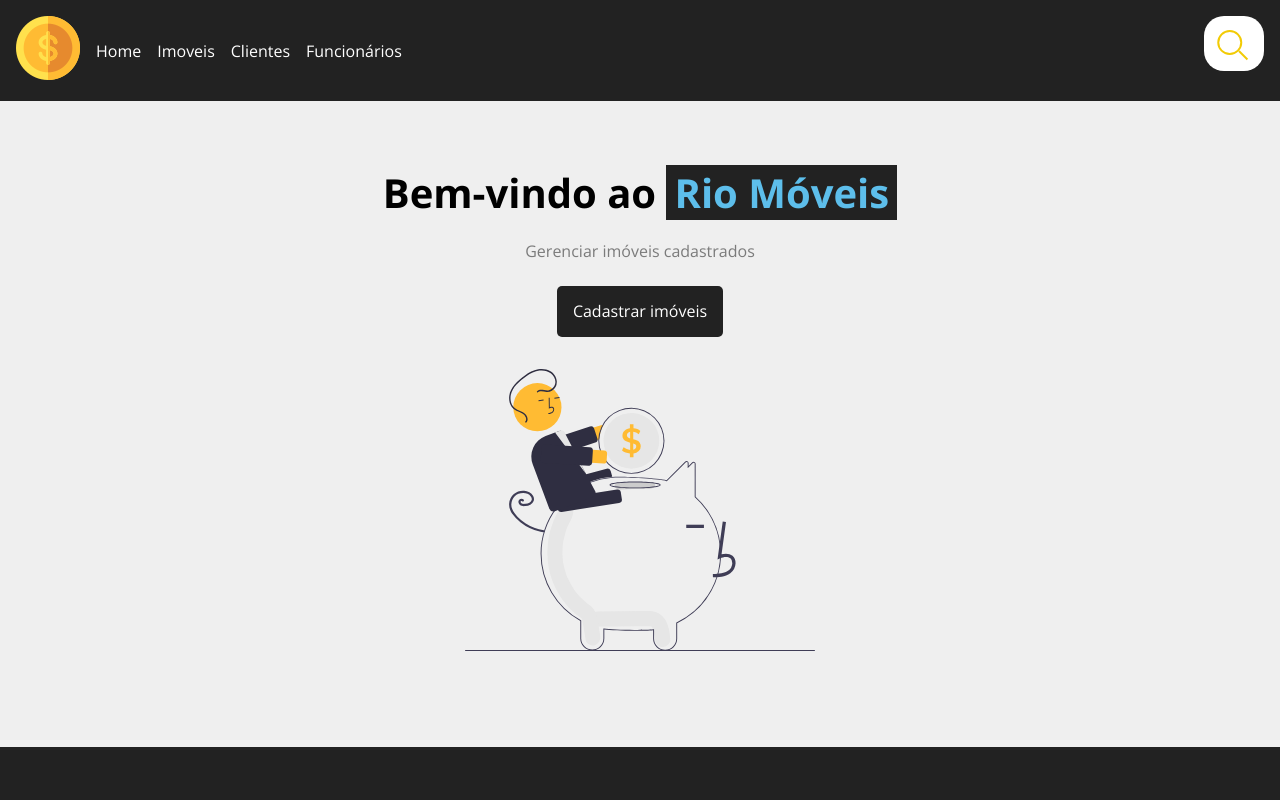
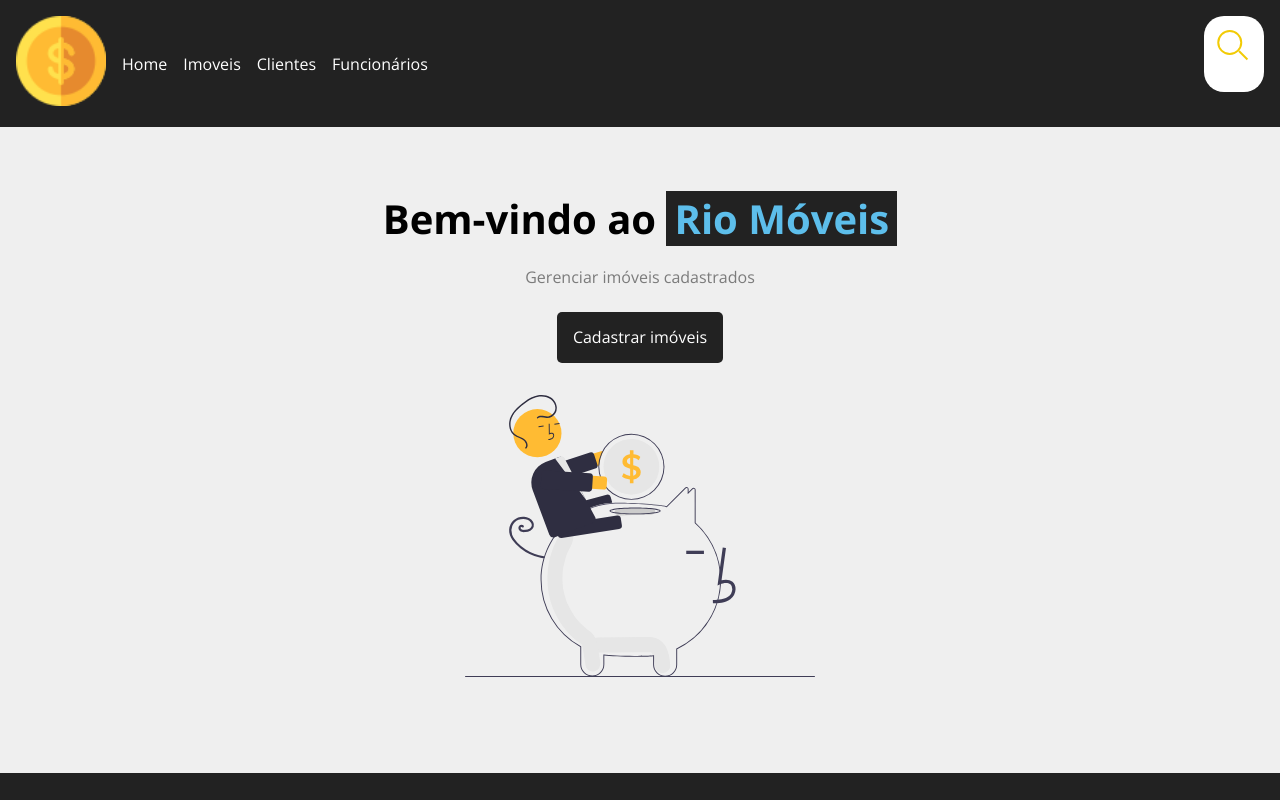
Before and after one commit to GustavodeSousa96/ProjetoGrupoMod3, a React (Create React App) app: page / in a window 1280 px wide. Shown: the top 800 px of the page. Built offline with nearby package versions, Linux system fonts and the light colour scheme.

Commit message:
Update Navbar.module.css

```diff
--- a/src/components/layout/Navbar.module.css
+++ b/src/components/layout/Navbar.module.css
@@ -27,6 +27,11 @@
 .menuToggle {
   display: none;
 }
+
+.item img {
+  width: 90px;
+    height: auto;
+  }
 
 /*                                             Barra de Pesquisa                                                          */
 
```
